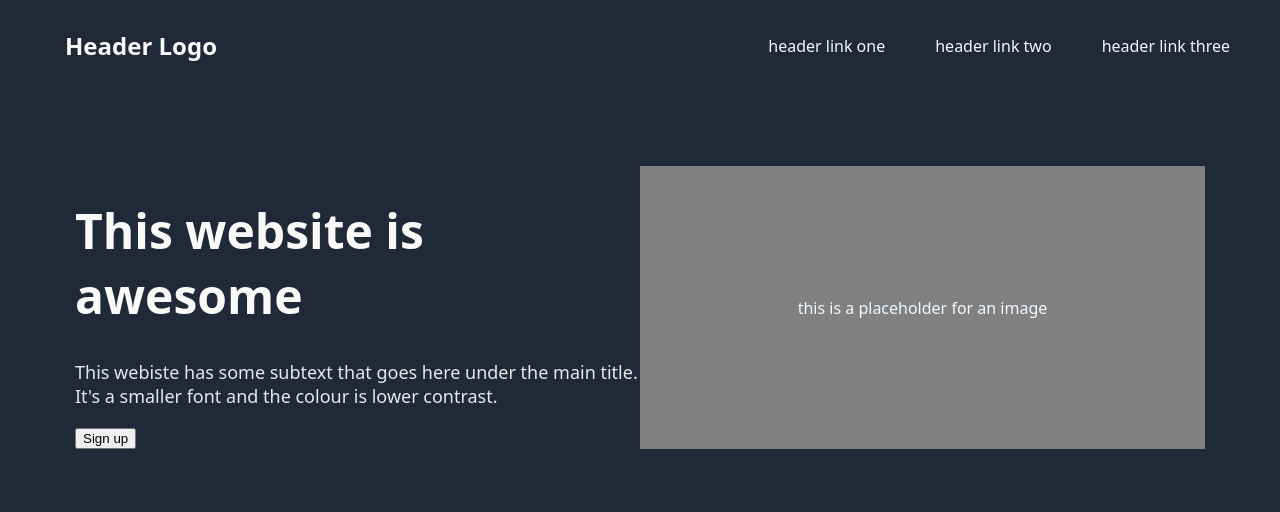
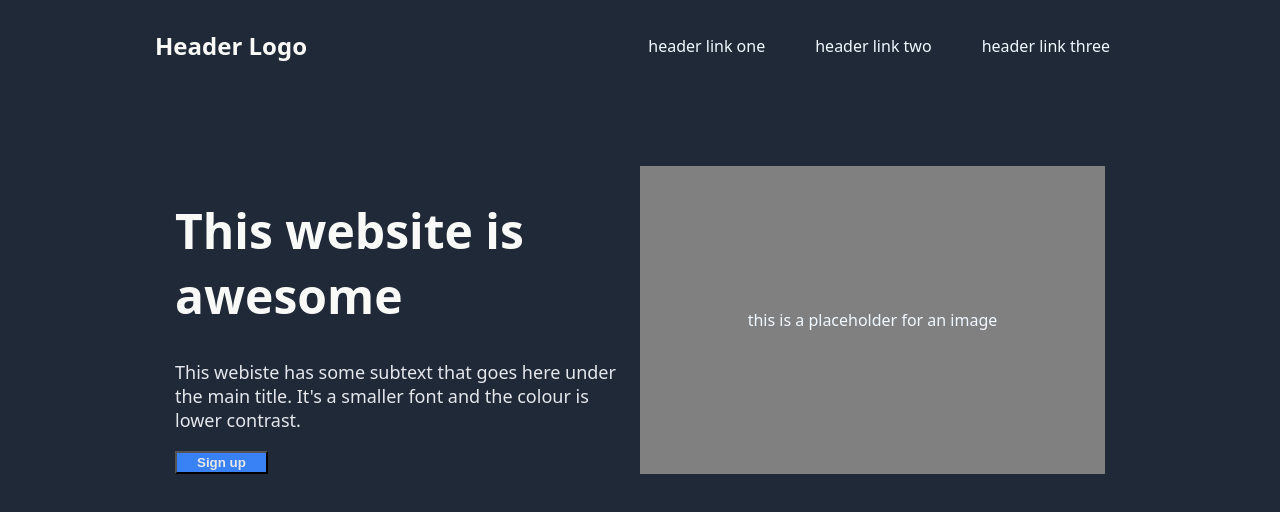
Before and after one commit to ColtonRandall/css-landing-page, a plain HTML site: page index.html in a window 1280 px wide. Drawn offline with Linux system fonts and the light colour scheme.

Commit message:
Add margins to divs and colour to button

```diff
--- a/index.css
+++ b/index.css
@@ -17,7 +17,7 @@ header {
 
 #header-logo {
   padding: 5px;
-  margin-left: 60px;
+  margin-left: 150px;
   font-size: 24px;
   color: #f9faf8;
 }
@@ -25,6 +25,7 @@ header {
 .header-links {
   display: flex;
   align-items: center;
+  margin-right: 120px;
 }
 
 .header-links > div {
@@ -38,6 +39,7 @@ header {
 
 .left-column-text {
   flex: 1;
+  margin-left: 100px;
 }
 
 .left-column-text > h1 {
@@ -51,10 +53,21 @@ header {
   font-size: 18px;
 }
 
+button {
+  padding-left: 20px;
+  padding-right: 20px;
+  padding-top: 2px;
+  padding-bottom: 2px;
+  background-color: #3882f6;
+  color: #e5e7eb;
+  font-weight: bold;
+}
+
 #image-placeholder {
   display: flex;
   justify-content: center;
   align-items: center;
   flex: 1;
   background-color: grey;
+  margin-right: 100px;
 }
```
